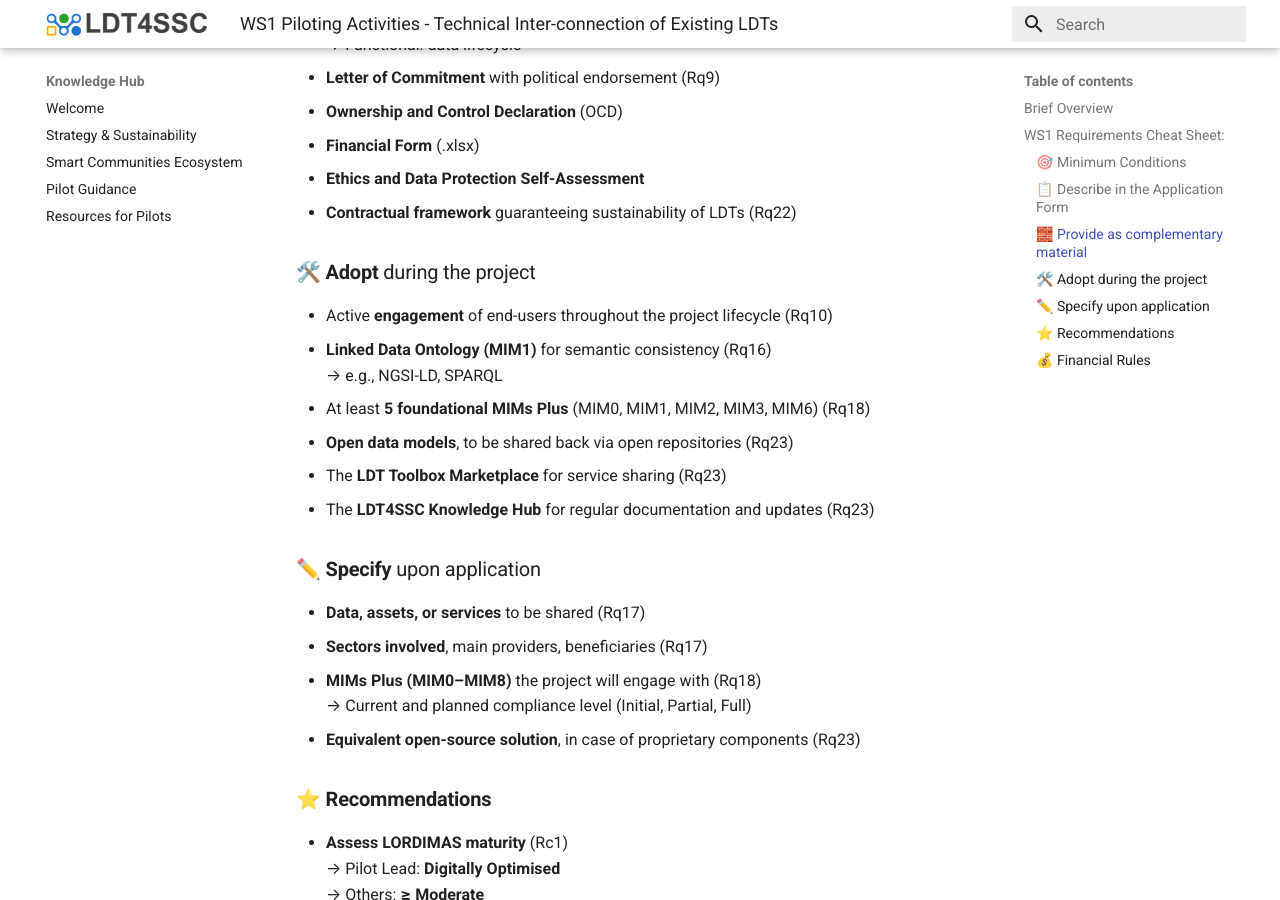
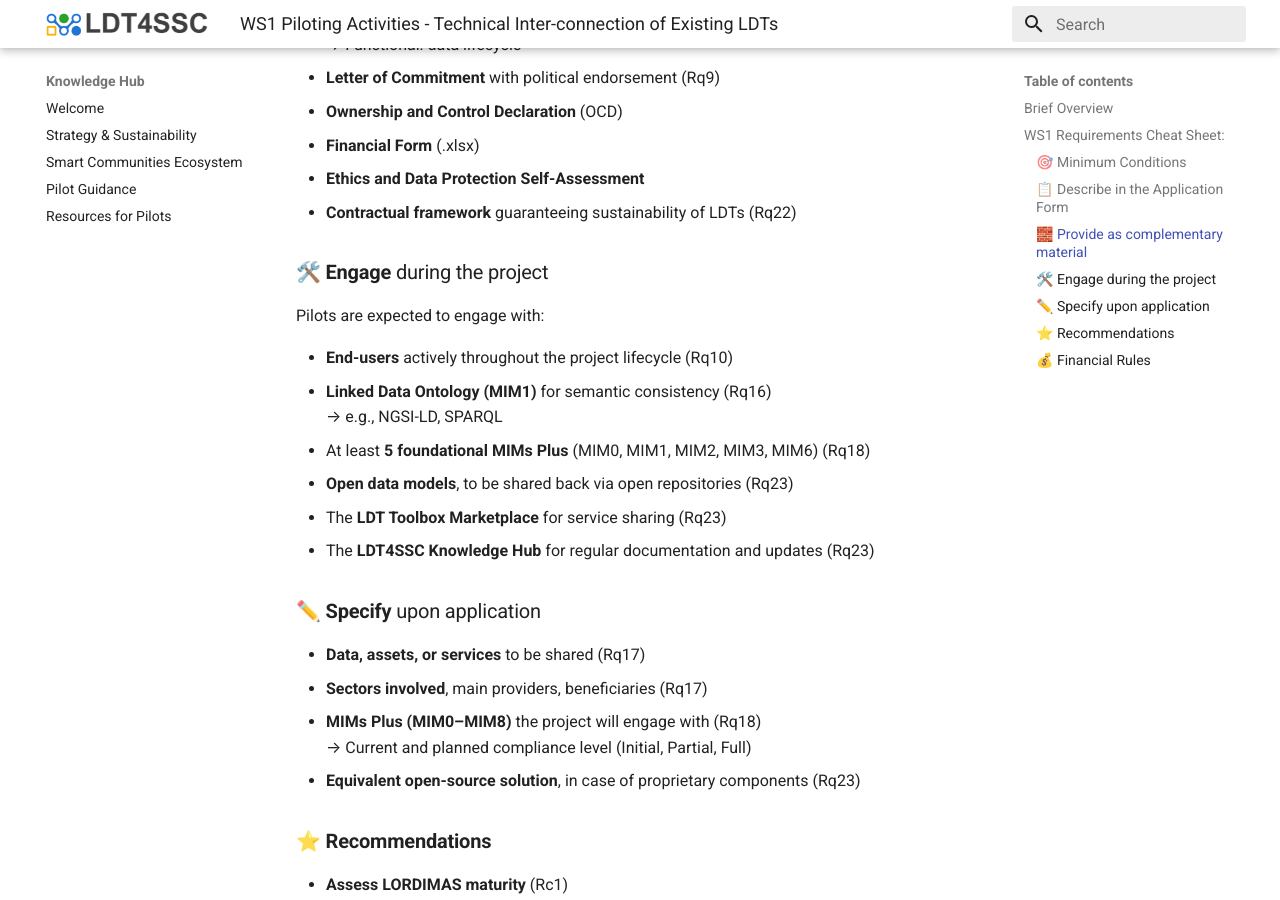
Before and after one commit to ldt4ssc/ldt4ssc.github.io, an MkDocs documentation site: the page built from docs/guidance_content/ws1.md, in a window 1280 px wide and 900 px high, scrolled down 2873 px. Built offline with MkDocs 1.6.1 and Material for MkDocs 9.7.7, drawn with Linux system fonts in a browser that asks for light colours.

Commit message:
update: guidance

```diff
--- a/docs/guidance_content/ws1.md
+++ b/docs/guidance_content/ws1.md
@@ -101,9 +101,11 @@ This is a **cheat sheet** for Work Strand 1 (Connecting Existing Local Digital T
   - **Contractual framework** guaranteeing sustainability of LDTs (Rq22)
 
 
-### 🛠️ **Adopt** during the project
+### 🛠️ **Engage** during the project
 
-  - Active **engagement** of end-users throughout the project lifecycle (Rq10)
+Pilots are expected to engage with:
+
+  - **End-users** actively throughout the project lifecycle (Rq10)
   - **Linked Data Ontology (MIM1)** for semantic consistency (Rq16)
       → e.g., NGSI-LD, SPARQL
   - At least **5 foundational MIMs Plus** (MIM0, MIM1, MIM2, MIM3, MIM6) (Rq18)
```
Also changed, not shown: docs/guidance_content/ws2.md (+3 -1 lines), docs/guidance_content/ws3.md (+3 -1 lines), 1 other file.
